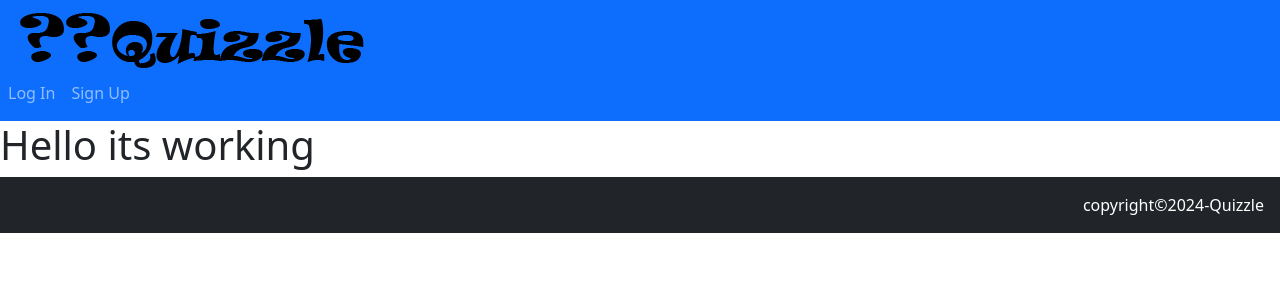
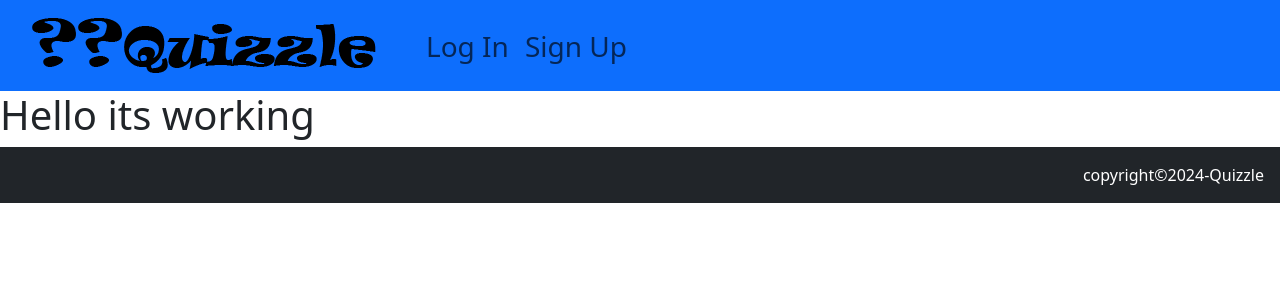
Before and after one commit to Jimbo8927/set09103, a Flask app: page / in a window 1280 px wide. Shown: the top 300 px of the page. Run offline with Flask 3, Linux system fonts and the light colour scheme; some libraries are stand-ins or nearby versions.

Commit message:
Updated navbar

```diff
--- a/templates/navbar.html
+++ b/templates/navbar.html
@@ -1,11 +1,11 @@
-<nav class="navbar navbar-expand-lg navbar-dark bg-primary">
-	<divclass="container-fluid">
-		<a class="navbar-brand" href="#"><img src="/static/images/QuizzleLogo.png"></a>
+<nav class="navbar navbar-expand-lg navbar-light bg-primary">
+	<div class="container-fluid">
+		<a class="navbar-brand" href="#"><img src="/static/images/QuizzleLogo.png" alt="Quizzle Logo" class="img-fluid"></a>
 		<button class="navbar-toggler" type="button" data-bs-toggle="collapse" data-bs-target="#navbarSupportedContent" aria-controls="navbarSupportedContent" aria-expanded="false" aria-label"Toggle navigation">
 			<span class="navbar-toggler-icon"></span>
 		</button>
 		<div class="collapse navbar-collapse" id="navbarSupportedContent">
-			<ul class="navbar-nav me-auto mb-2 mb-lg-0">
+			<ul class="navbar-nav mb-2 mb-lg-0 fs-3">
 				<li class="nav-item">
 					<a class="nav-link" href="">Log In</a>
 				</li>
```
